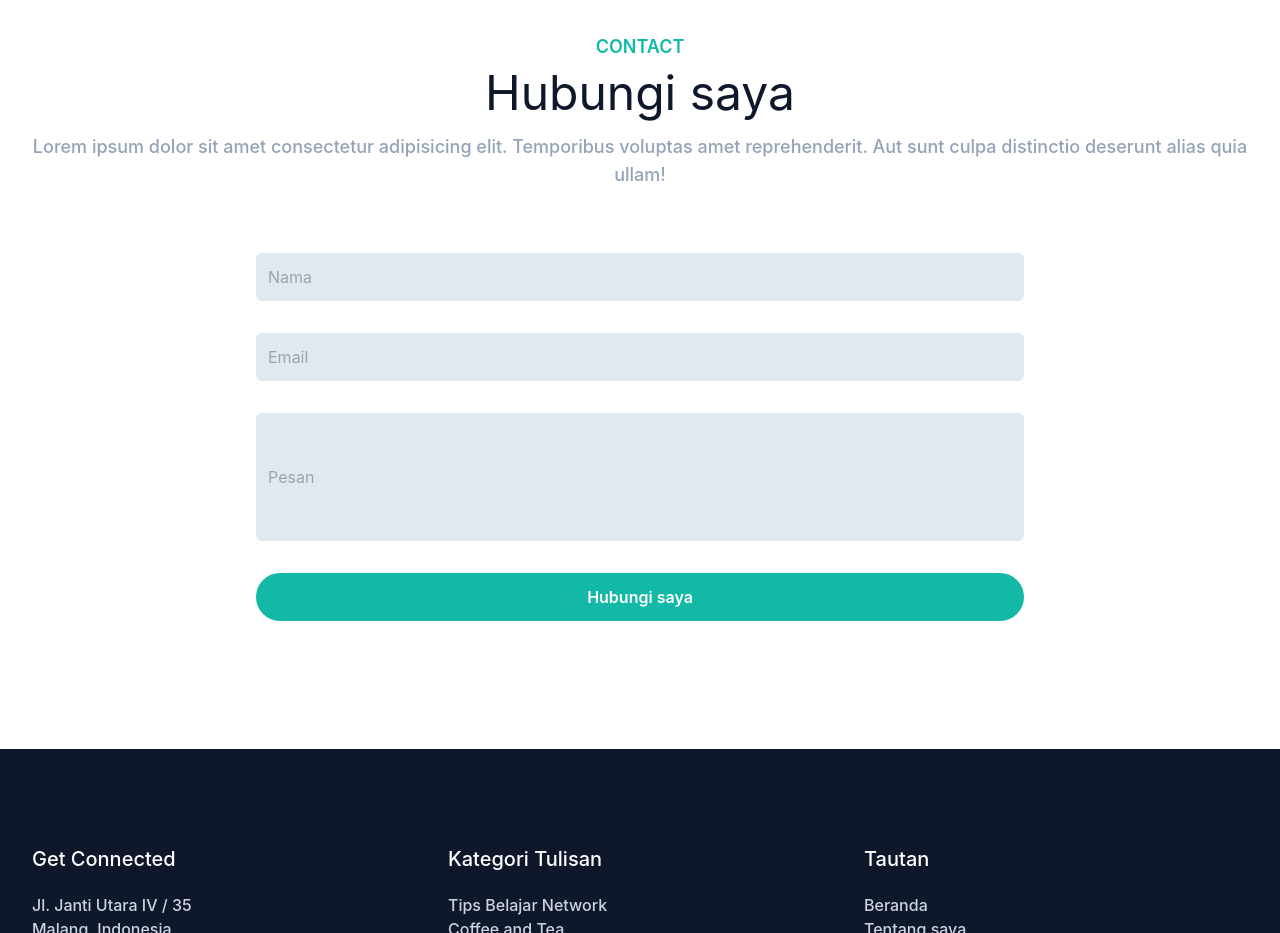
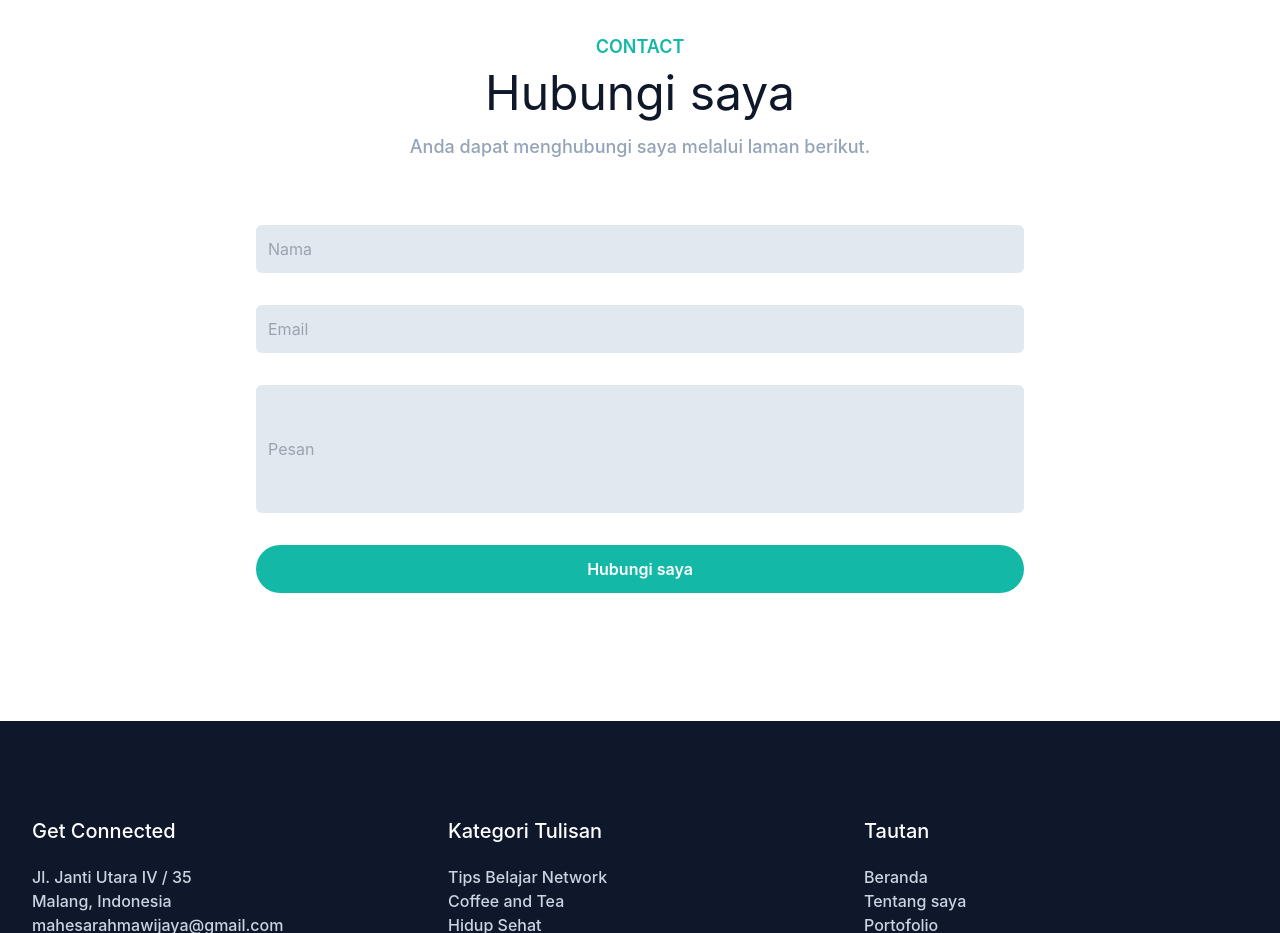
Before and after one commit to heimaja23/My-Portofolio, a website: page index.html in a window 1280 px wide. Shown: the part 3620-4553 px from the top of the page. Drawn offline with Linux system fonts and the light colour scheme.

Commit message:
Update index.html

```diff
--- a/index.html
+++ b/index.html
@@ -244,9 +244,8 @@
                         <div class="mx-auto text-center mb-16">
                             <h4 class="font-semibold uppercase text-lg text-TP mb-2">Contact</h4>
                             <h2 class="text-bold text-TS text-3xl mb-4 sm:text-4xl lg:text-5xl">Hubungi saya</h2>
-                            <p class="font-medium text-md text-slate-400 md:text-lg">Lorem ipsum dolor sit amet consectetur adipisicing elit.
-                                Temporibus voluptas amet reprehenderit.
-                                Aut sunt culpa distinctio deserunt alias quia ullam!
+                            <p class="font-medium text-md text-slate-400 md:text-lg">
+                                Anda dapat menghubungi saya melalui laman berikut.
                             </p>
                         </div>
                     </div>
```
